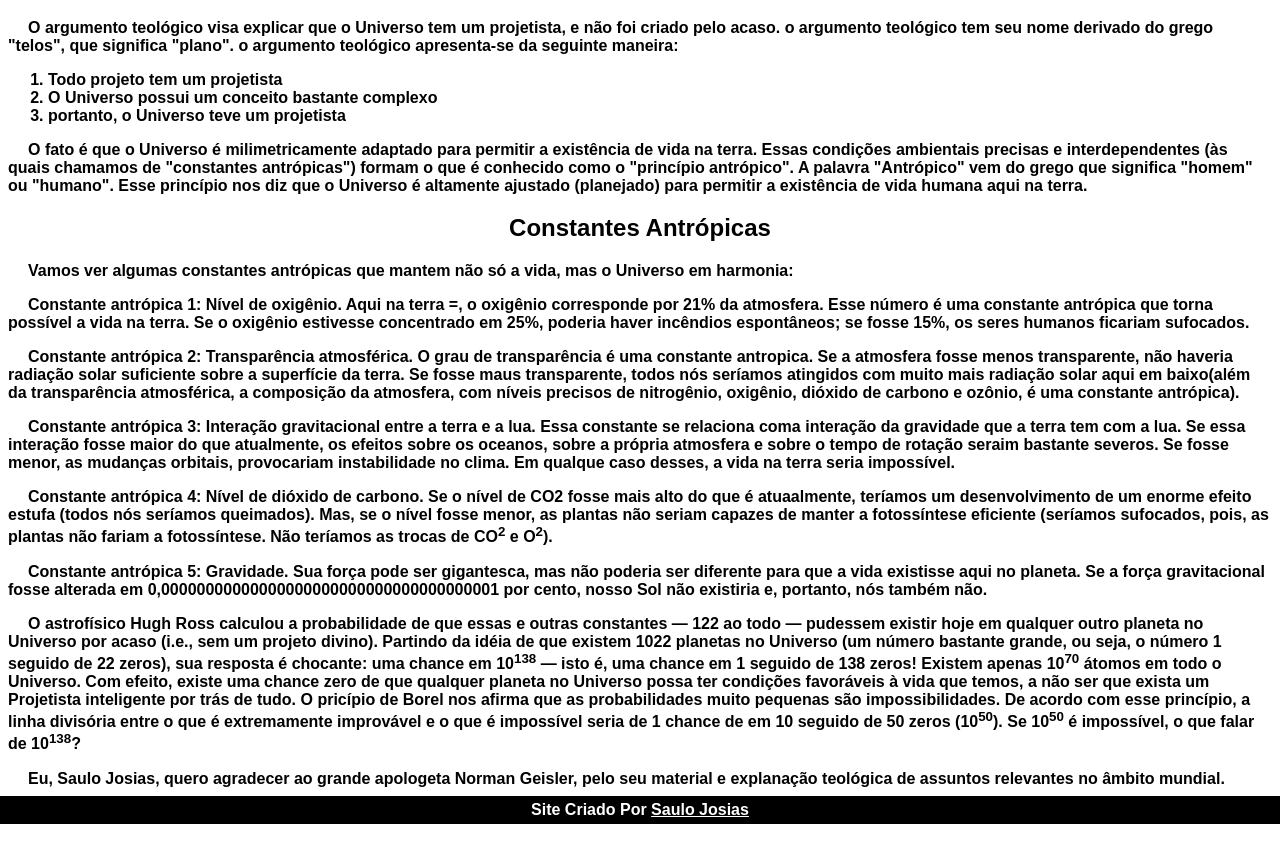
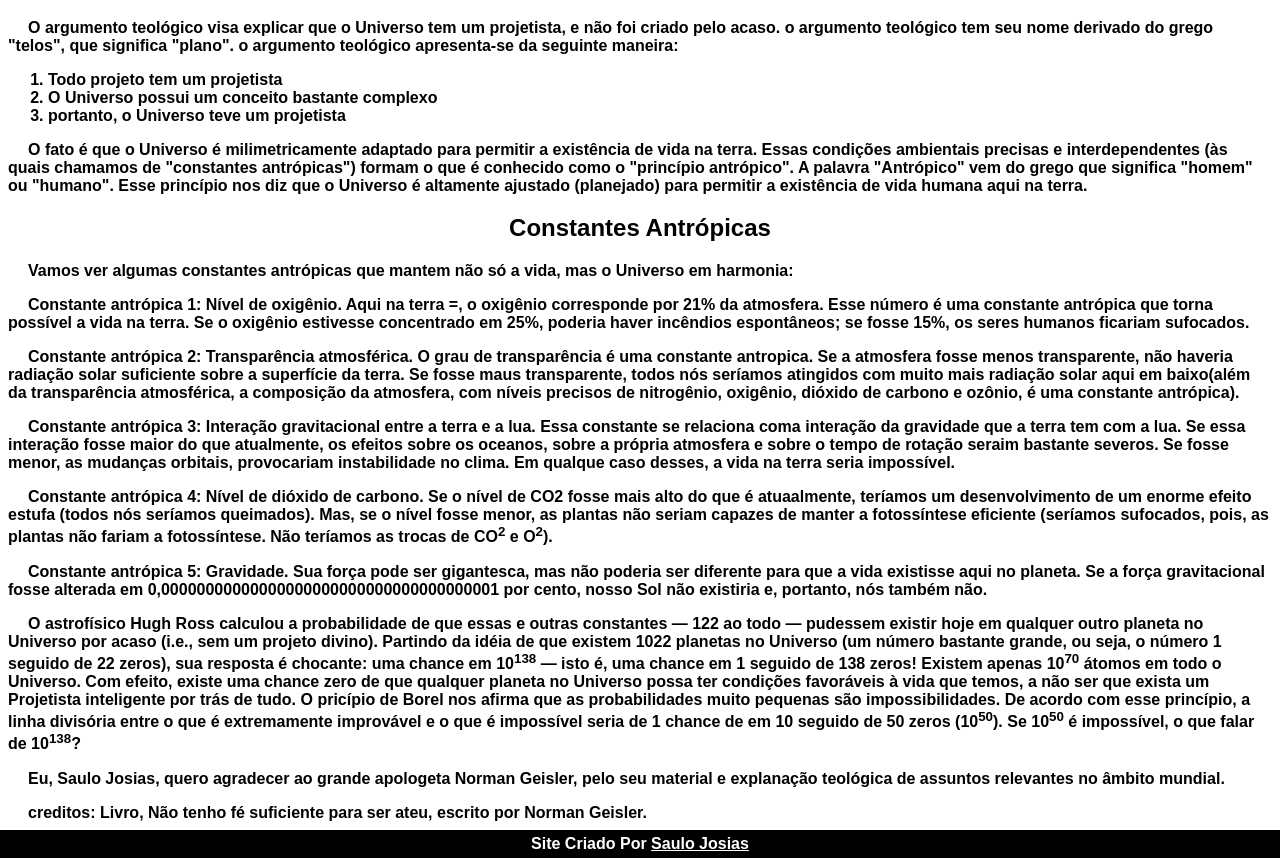
Before and after one commit to Saulo-Josias/argumento-teologico, a plain HTML site: page index.html in a window 1280 px wide. Shown: the part 163-1021 px from the top of the page. Before the commit the page ends 987 px from the top, so only its background shows below. Drawn offline with Linux system fonts and the light colour scheme.

Commit message:
atualização

```diff
--- a/index.html
+++ b/index.html
@@ -59,6 +59,9 @@
     <p>
         Eu, Saulo Josias, quero agradecer ao grande apologeta Norman Geisler, pelo seu material e explanação teológica de assuntos relevantes no âmbito mundial.
     </p>
+    <p>
+        creditos: Livro, Não tenho fé suficiente para ser ateu, escrito por Norman Geisler.
+    </p>
     <footer> Site Criado Por <a href="https://www.instagram.com/saulo_josias_/">Saulo Josias</a></footer>
 </body>
 </html>
```
